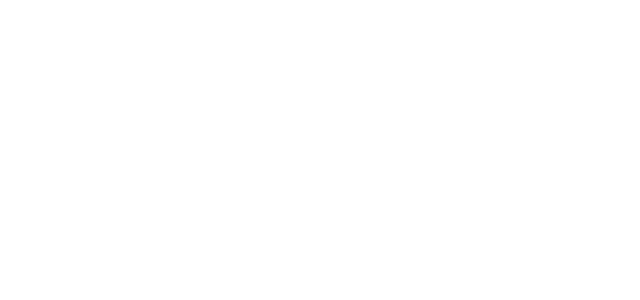
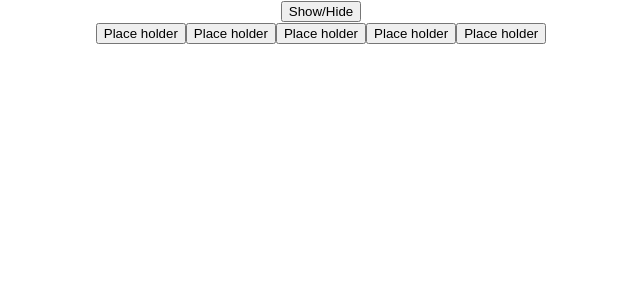
Before and after one commit to KPRATT11/WSHackathon, a React (Create React App) app: page / in a window 1280 px wide. Shown: the top 300 px of the page, without its empty margins (319-959 px from the left). Built offline with nearby package versions, Linux system fonts and the light colour scheme.

Commit message:
added the buttons

```diff
--- a/src/App.js
+++ b/src/App.js
@@ -1,14 +1,23 @@
 import React, { useState } from 'react';
 
 import './App.css';
+import ButtonWrapper from './components/ButtonWrapper';
 
 function App() {
 
+
+
   const [room, setRoom] = useState(0)
+
+  const displayRoom = () => {
+    //probs just have a switch here that returns the room component
+    return(<div></div>)
+  }
 
   return (
     <div className="App">
-
+      {displayRoom()}
+      <ButtonWrapper />
     </div>
   );
 }
--- a/src/components/ButtonWrapper.js
+++ b/src/components/ButtonWrapper.js
@@ -3,8 +3,15 @@ import React, { useState } from 'react';
 const ButtonWrapper = () => {
     const [showing, setShowing] = useState(true)
 
+    const toggleShow = () => {
+        setShowing(!showing)
+    }
+
     return (
-        <div className="ButtonWrapper">
+        <div
+            className="ButtonWrapper"
+            onClick={toggleShow}
+            >
             <button className="showHide">Show/Hide</button>
             {showing &&
                 <div className="roomButtons">
```
